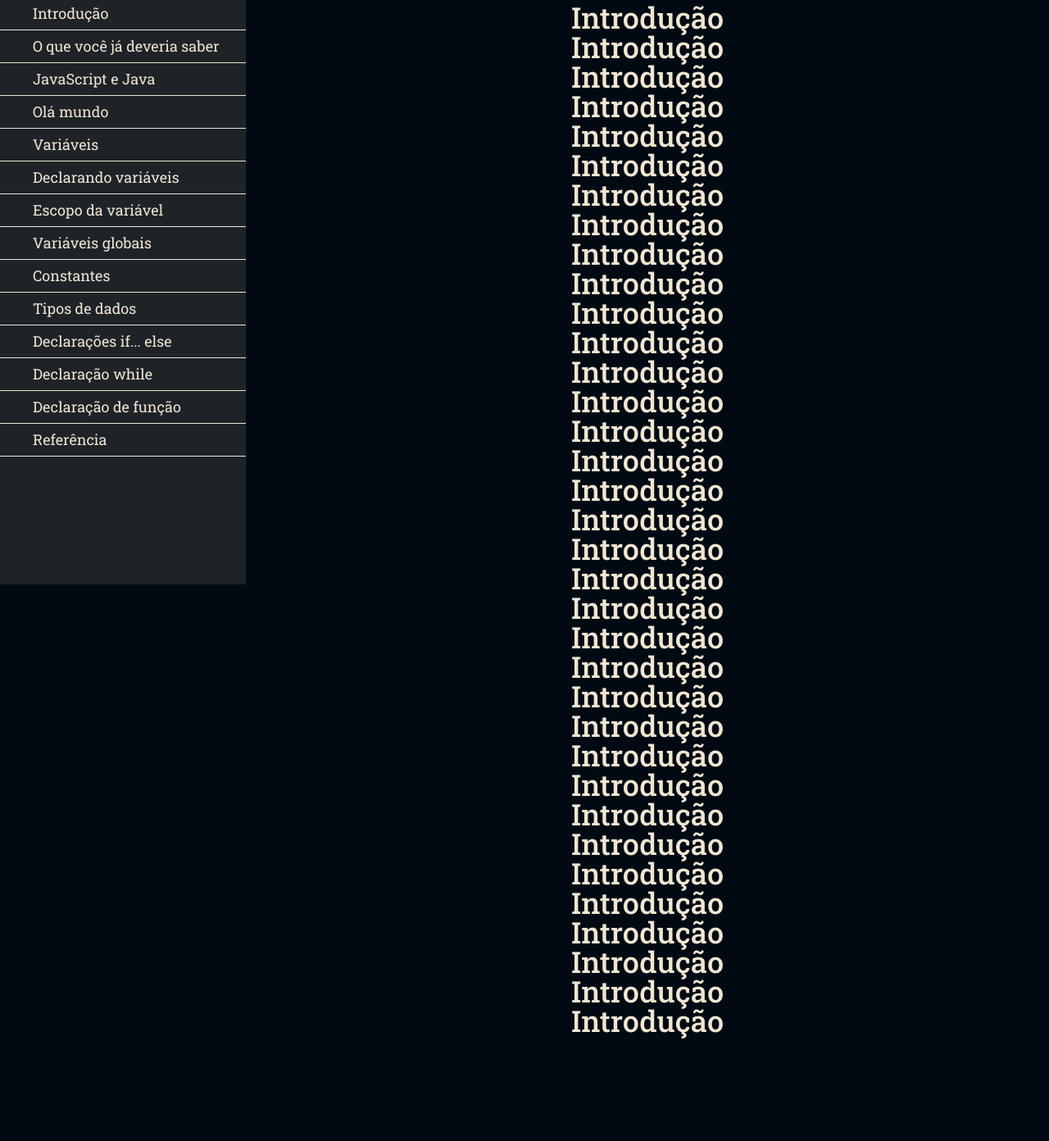
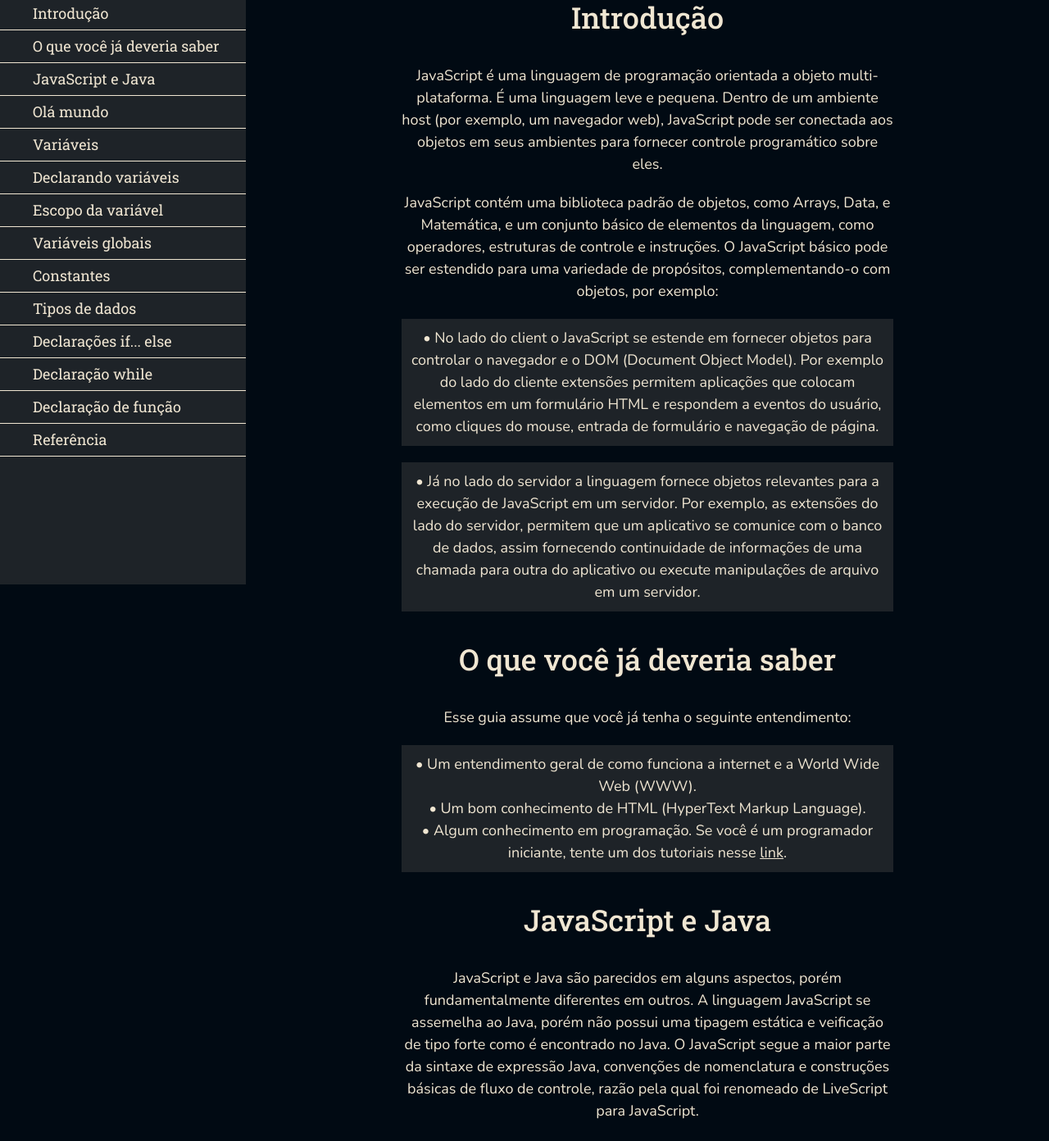
Before and after one commit to jpolivra/javascript-tdp-fcc, a plain HTML site: page index.html in a window 1280 px wide. Shown: the part 87-1479 px from the top of the page at 82% size. Before the commit the page ends 1356 px from the top, so only its background shows below. Drawn offline with nearby package versions, Linux system fonts and the light colour scheme.

Commit message:
Fixed sider bar scrools and added text layout

```diff
--- a/css/style.css
+++ b/css/style.css
@@ -69,6 +69,8 @@ nav#navbar {
     width: 300px;
     position: fixed;
     z-index: 1;
+    overflow-y: scroll;
+    overflow-x: hidden;
     top: 0;
     left: 0;
     background: #1E2328;
@@ -101,11 +103,34 @@ nav ul li {
     border-bottom: 1px solid #F0E6D2;
 }
 
+/*Scrollbar*/
+
+/* width */
+::-webkit-scrollbar {
+    width: 8px;
+  }
+
+  /* Track */
+  ::-webkit-scrollbar-track {
+    background: #010A13;
+  }
+
+  /* Handle */
+  ::-webkit-scrollbar-thumb {
+    background: #F0E6D2;
+  }
+
+  /* Handle on hover */
+  ::-webkit-scrollbar-thumb:hover {
+    background: #555;
+  }
+
 /* Utilizo da div#nav-clone para deixar a nav fixada, mas mesmo assim ainda manter um efeito de display block empurrando a section de texto*/
 
 div#nav-clone {
     height: 100%;
-    width: 300px;
+    flex-basis: 300px;
+    flex-shrink: 0;
 }
 
 main {
@@ -118,6 +143,8 @@ main div#text-div {
     flex-direction: column;
     align-items: center;
     padding-top: 90px;
+    padding-left: 20px;
+    padding-right: 20px;
 }
 
 main div#text-div section header h2{
@@ -125,4 +152,28 @@ main div#text-div section header h2{
     font-size: 2.25em;
     color: #F0E6D2;
     font-weight: 500;
+    padding-bottom: 40px;
 }
+
+main div#text-div section {
+    max-width: 600px;
+    margin-bottom: 20px;
+    text-align: center;
+}
+
+main div#text-div section p {
+    font-family: 'Nunito', sans-serif;
+    font-size: 1.125em;
+    margin-bottom: 20px;
+    color: #F0E6D2;
+    line-height: 1.5em;
+}
+
+main div#text-div section p a {
+    color: #F0E6D2;
+}
+
+main div#text-div section ul li p{
+    background: #1E2328;
+    padding: 10px;
+}
--- a/index.html
+++ b/index.html
@@ -1,5 +1,6 @@
 <!DOCTYPE html>
 <html lang="en">
+
 <head>
     <meta charset="UTF-8">
     <meta http-equiv="X-UA-Compatible" content="IE=edge">
@@ -8,7 +9,9 @@
     <link rel="stylesheet" href="./css/style.css">
     <link rel="preconnect" href="https://fonts.gstatic.com">
     <link href="https://fonts.googleapis.com/css2?family=Roboto+Slab:wght@400;500&display=swap" rel="stylesheet">
+    <link href="https://fonts.googleapis.com/css2?family=Nunito&display=swap" rel="stylesheet">
 </head>
+
 <body>
     <main id="main-doc">
         <div id="nav-clone">
@@ -17,8 +20,8 @@
         <nav id="navbar">
             <header><a href="#"><img src="./img/logo.svg" alt=""></a></header>
             <ul>
-                <li><a href="#" class="nav-link">Introdução</a></li>
-                <li><a href="#" class="nav-link">O que você já deveria saber</a></li>
+                <li><a href="#intro" class="nav-link">Introdução</a></li>
+                <li><a href="#deveria_saber" class="nav-link">O que você já deveria saber</a></li>
                 <li><a href="#" class="nav-link">JavaScript e Java</a></li>
                 <li><a href="#" class="nav-link">Olá mundo</a></li>
                 <li><a href="#" class="nav-link">Variáveis</a></li>
@@ -35,115 +38,59 @@
         </nav>
         <div id="text-div">
             <section id="intro" class="main-section">
-                <header><h2>Introdução</h2></header>
-            </section>
-            <section id="intro" class="main-section">
-                <header><h2>Introdução</h2></header>
-            </section>
-            <section id="intro" class="main-section">
-                <header><h2>Introdução</h2></header>
-            </section>
-            <section id="intro" class="main-section">
-                <header><h2>Introdução</h2></header>
-            </section>
-            <section id="intro" class="main-section">
-                <header><h2>Introdução</h2></header>
-            </section>
-            <section id="intro" class="main-section">
-                <header><h2>Introdução</h2></header>
-            </section>
-            <section id="intro" class="main-section">
-                <header><h2>Introdução</h2></header>
-            </section>
-            <section id="intro" class="main-section">
-                <header><h2>Introdução</h2></header>
-            </section>
-            <section id="intro" class="main-section">
-                <header><h2>Introdução</h2></header>
-            </section>
-            <section id="intro" class="main-section">
-                <header><h2>Introdução</h2></header>
-            </section>
-            <section id="intro" class="main-section">
-                <header><h2>Introdução</h2></header>
-            </section>
-            <section id="intro" class="main-section">
-                <header><h2>Introdução</h2></header>
-            </section>
-            <section id="intro" class="main-section">
-                <header><h2>Introdução</h2></header>
-            </section>
-            <section id="intro" class="main-section">
-                <header><h2>Introdução</h2></header>
-            </section>
-            <section id="intro" class="main-section">
-                <header><h2>Introdução</h2></header>
-            </section>
-            <section id="intro" class="main-section">
-                <header><h2>Introdução</h2></header>
-            </section>
-            <section id="intro" class="main-section">
-                <header><h2>Introdução</h2></header>
-            </section>
-            <section id="intro" class="main-section">
-                <header><h2>Introdução</h2></header>
-            </section>
-            <section id="intro" class="main-section">
-                <header><h2>Introdução</h2></header>
-            </section>
-            <section id="intro" class="main-section">
-                <header><h2>Introdução</h2></header>
-            </section>
-            <section id="intro" class="main-section">
-                <header><h2>Introdução</h2></header>
-            </section>
-            <section id="intro" class="main-section">
-                <header><h2>Introdução</h2></header>
-            </section>
-            <section id="intro" class="main-section">
-                <header><h2>Introdução</h2></header>
-            </section>
-            <section id="intro" class="main-section">
-                <header><h2>Introdução</h2></header>
-            </section>
-            <section id="intro" class="main-section">
-                <header><h2>Introdução</h2></header>
-            </section>
-            <section id="intro" class="main-section">
-                <header><h2>Introdução</h2></header>
-            </section>
-            <section id="intro" class="main-section">
-                <header><h2>Introdução</h2></header>
-            </section>
-            <section id="intro" class="main-section">
-                <header><h2>Introdução</h2></header>
-            </section>
-            <section id="intro" class="main-section">
-                <header><h2>Introdução</h2></header>
-            </section>
-            <section id="intro" class="main-section">
-                <header><h2>Introdução</h2></header>
-            </section>
-            <section id="intro" class="main-section">
-                <header><h2>Introdução</h2></header>
-            </section>
-            <section id="intro" class="main-section">
-                <header><h2>Introdução</h2></header>
-            </section>
-            <section id="intro" class="main-section">
-                <header><h2>Introdução</h2></header>
-            </section>
-            <section id="intro" class="main-section">
-                <header><h2>Introdução</h2></header>
-            </section>
-            <section id="intro" class="main-section">
-                <header><h2>Introdução</h2></header>
+                <header>
+                    <h2>Introdução</h2>
+                </header>
+                <p> JavaScript é uma linguagem de programação orientada a objeto multi-plataforma. É uma linguagem leve
+                    e pequena. Dentro de um ambiente host (por exemplo, um navegador web), JavaScript pode ser conectada
+                    aos objetos em seus ambientes para fornecer controle programático sobre eles.</p>
+                <p> JavaScript contém uma biblioteca padrão de objetos, como Arrays, Data, e Matemática, e um conjunto
+                    básico de elementos da linguagem, como operadores, estruturas de controle e instruções. O JavaScript
+                    básico pode ser estendido para uma variedade de propósitos, complementando-o com objetos, por
+                    exemplo:</p>
+                <ul>
+                    <li>
+                        <p>• No lado do client o JavaScript se estende em fornecer objetos para controlar o navegador e
+                            o
+                            DOM (Document Object Model). Por exemplo do lado do cliente extensões permitem aplicações
+                            que colocam elementos em um formulário HTML e respondem a eventos do usuário, como cliques
+                            do mouse, entrada de formulário e navegação de página.</p>
+                    </li>
+                    <li>
+                        <p>• Já no lado do servidor a linguagem fornece objetos relevantes para a execução de JavaScript
+                            em um servidor. Por exemplo, as extensões do lado do servidor, permitem que um aplicativo se
+                            comunice com o banco de dados, assim fornecendo continuidade de informações de uma chamada
+                            para outra do aplicativo ou execute manipulações de arquivo em um servidor.</p>
+                    </li>
+                </ul>
             </section>
             <section id="deveria_saber" class="main-section">
-                <header></h2></header>
+                <header>
+                    <h2>O que você já deveria saber</h2>
+                </header>
+                <p>Esse guia assume que você já tenha o seguinte entendimento:</p>
+                <ul>
+                    <li>
+                        <p>
+                            • Um entendimento geral de como funciona a internet e a World Wide Web (WWW).
+                            <br>
+                            • Um bom conhecimento de HTML (HyperText Markup Language).
+                            <br>
+                            • Algum conhecimento em programação. Se você é um programador iniciante, tente um dos
+                            tutoriais nesse <a href="">link</a>.
+
+                        </p>
+                    </li>
+                </ul>
             </section>
             <section id="javascript_e_java" class="main-section">
-                <header></header>
+                <header><h2>JavaScript e Java</h2></header>
+                <p>JavaScript e Java são parecidos em alguns aspectos, porém fundamentalmente diferentes
+                    em outros. A linguagem JavaScript se assemelha ao Java, porém não possui uma tipagem estática
+                    e veificação de tipo forte como é encontrado no Java. O JavaScript segue a maior parte da sintaxe de
+                    expressão Java, convenções de nomenclatura e construções básicas de fluxo de controle, razão pela
+                    qual foi renomeado de LiveScript para JavaScript.
+                </p>
             </section>
             <section id="ola_mundo" class="main-section">
                 <header></header>
@@ -181,4 +128,5 @@
         </div>
     </main>
 </body>
+
 </html>
```
